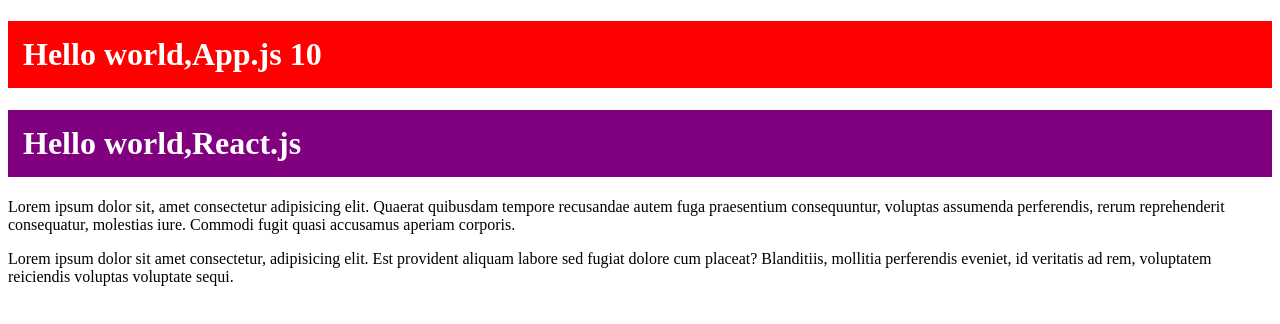
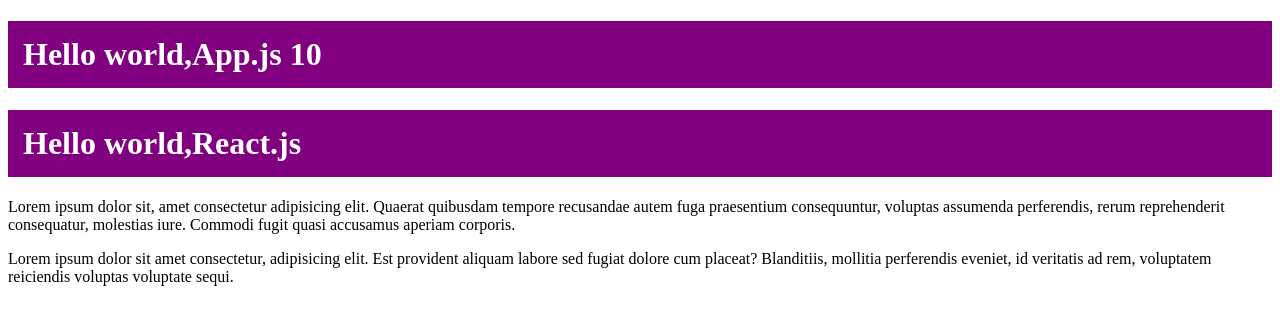
Before and after one commit to KhrystynaVasylynka/react, a React (Create React App) app: page / in a window 1280 px wide. Shown: the top 324 px of the page. Built offline with nearby package versions, Linux system fonts and the light colour scheme.

Commit message:
added header.module.scss

```diff
--- a/package.json
+++ b/package.json
@@ -14,6 +14,7 @@
     "react": "^18.2.0",
     "react-dom": "^18.2.0",
     "react-scripts": "5.0.1",
+    "sass": "^1.69.5",
     "typescript": "^4.9.5",
     "web-vitals": "^2.1.4"
   },
--- a/src/Header.tsx
+++ b/src/Header.tsx
@@ -1,4 +1,4 @@
-import './Header.css'
+import classes from './Header.module.scss'
 import clsx from 'clsx';
 
 type HeaderType = {
@@ -9,7 +9,7 @@ type HeaderType = {
 const Header = ({ title,num}: HeaderType) => {
 	return (
 		<h1
-			className={`title ${num ===10 ? "red" : ""}` }
+			className={classes.title }
 			>
 			Hello world,{title} {num}
 		</h1>
```
Also changed, not shown: src/Header.module.scss (renamed from src/Header.css), 1 other file (tests, documents, lock files or other folders).
